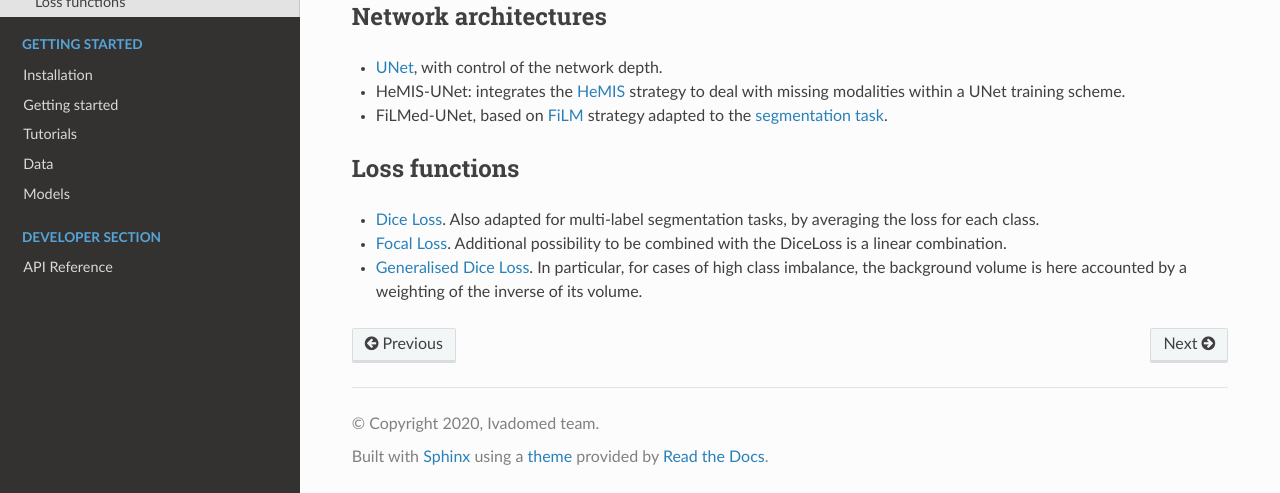
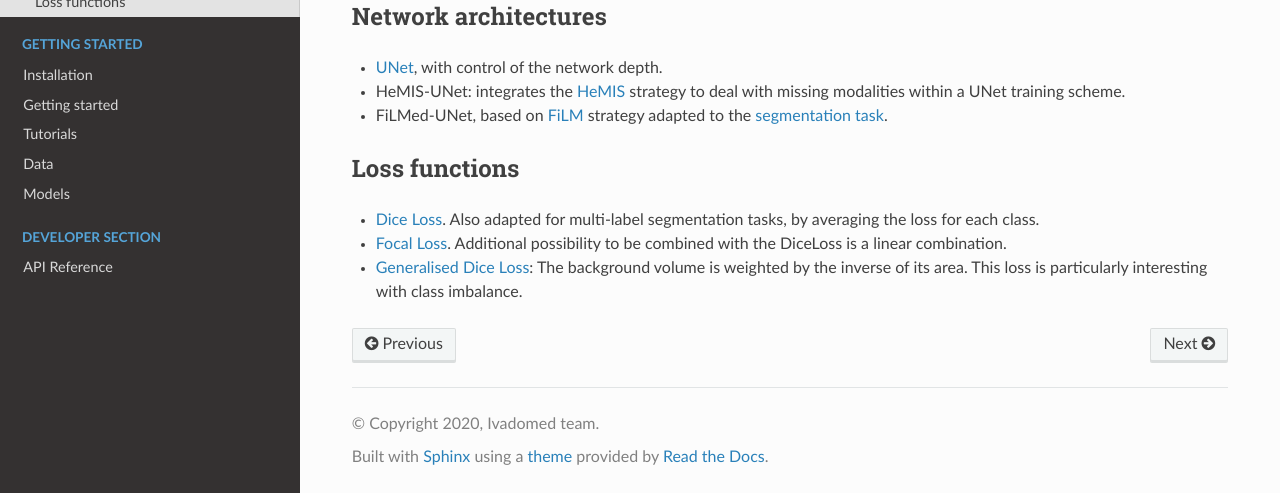
Before and after one commit to ivadomed/ivadomed, a Sphinx documentation site: the page built from docs/source/technical_features.md, in a window 1280 px wide and 900 px high, scrolled down 2361 px, cut to the strip 407-900 px from the top of the window. Built offline with Sphinx 7.4.7 and the Read the Docs theme 2.0.0, drawn with Linux system fonts in a browser that asks for light colours.

Commit message:
Update docs/source/technical_features.md
Co-authored-by: Julien Cohen-Adad <jcohen@polymtl.ca>

```diff
--- a/docs/source/technical_features.md
+++ b/docs/source/technical_features.md
@@ -67,4 +67,4 @@ the prior knowledge about the subjective lesion borders is then leveraged to the
 ## Loss functions
 - [Dice Loss](https://arxiv.org/abs/1606.04797). Also adapted for multi-label segmentation tasks, by averaging the loss for each class.
 - [Focal Loss](https://arxiv.org/abs/1708.02002). Additional possibility to be combined with the DiceLoss is a linear combination.
-- [Generalised Dice Loss](https://arxiv.org/pdf/1707.03237.pdf). In particular, for cases of high class imbalance, the background volume is here accounted by a weighting of the inverse of its volume.
+- [Generalised Dice Loss](https://arxiv.org/abs/1707.03237): The background volume is weighted by the inverse of its area. This loss is particularly interesting with class imbalance.
```
